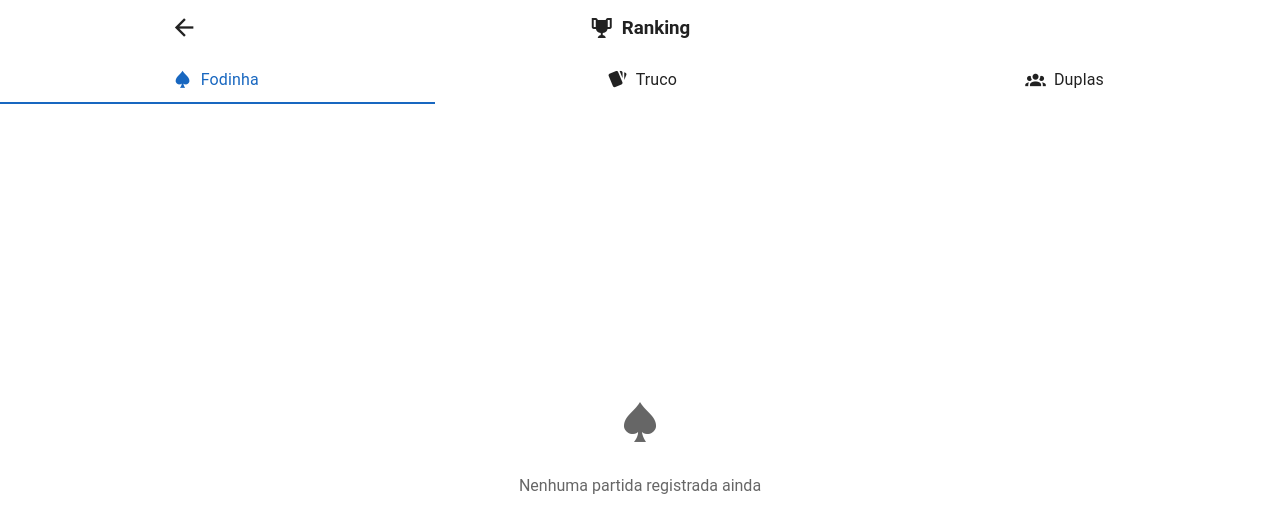
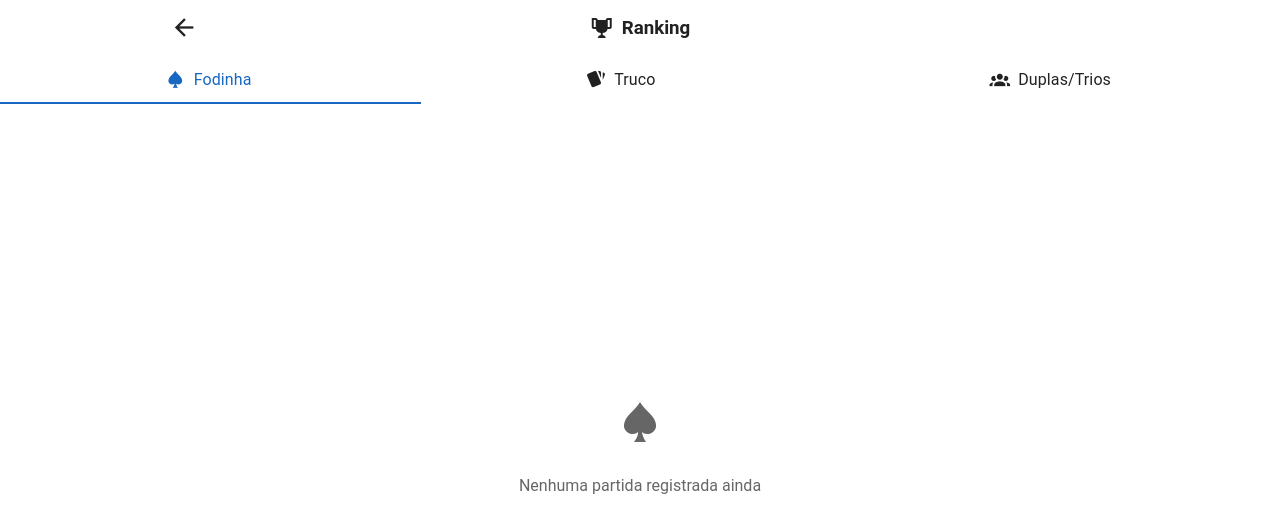
Before and after one commit to joaosimonis/Ultimate-Fodinha-2.0, a Vue app: page /ranking in a window 1280 px wide. Shown: the top 532 px of the page. Built offline with nearby package versions, Linux system fonts and the light colour scheme; a small style sheet from the web is missing.

Commit message:
refactor: mudando nome do ranking

```diff
--- a/src/modules/ranking/pages/RankingPage.vue
+++ b/src/modules/ranking/pages/RankingPage.vue
@@ -14,7 +14,7 @@
       </v-tab>
       <v-tab value="truco-teams">
         <v-icon icon="mdi-account-group" start />
-        <span>Duplas</span>
+        <span>Duplas/Trios</span>
       </v-tab>
     </v-tabs>
 
```
